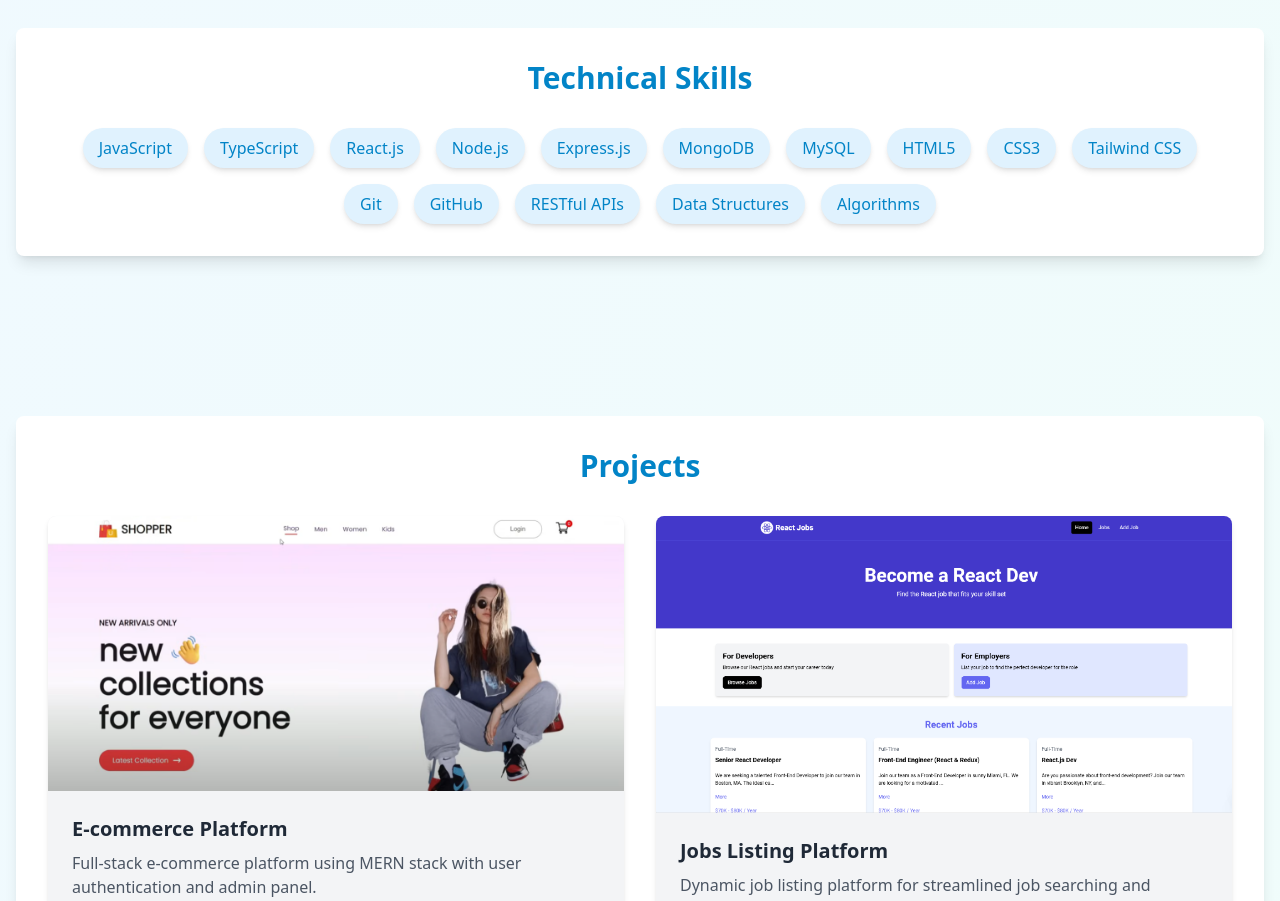
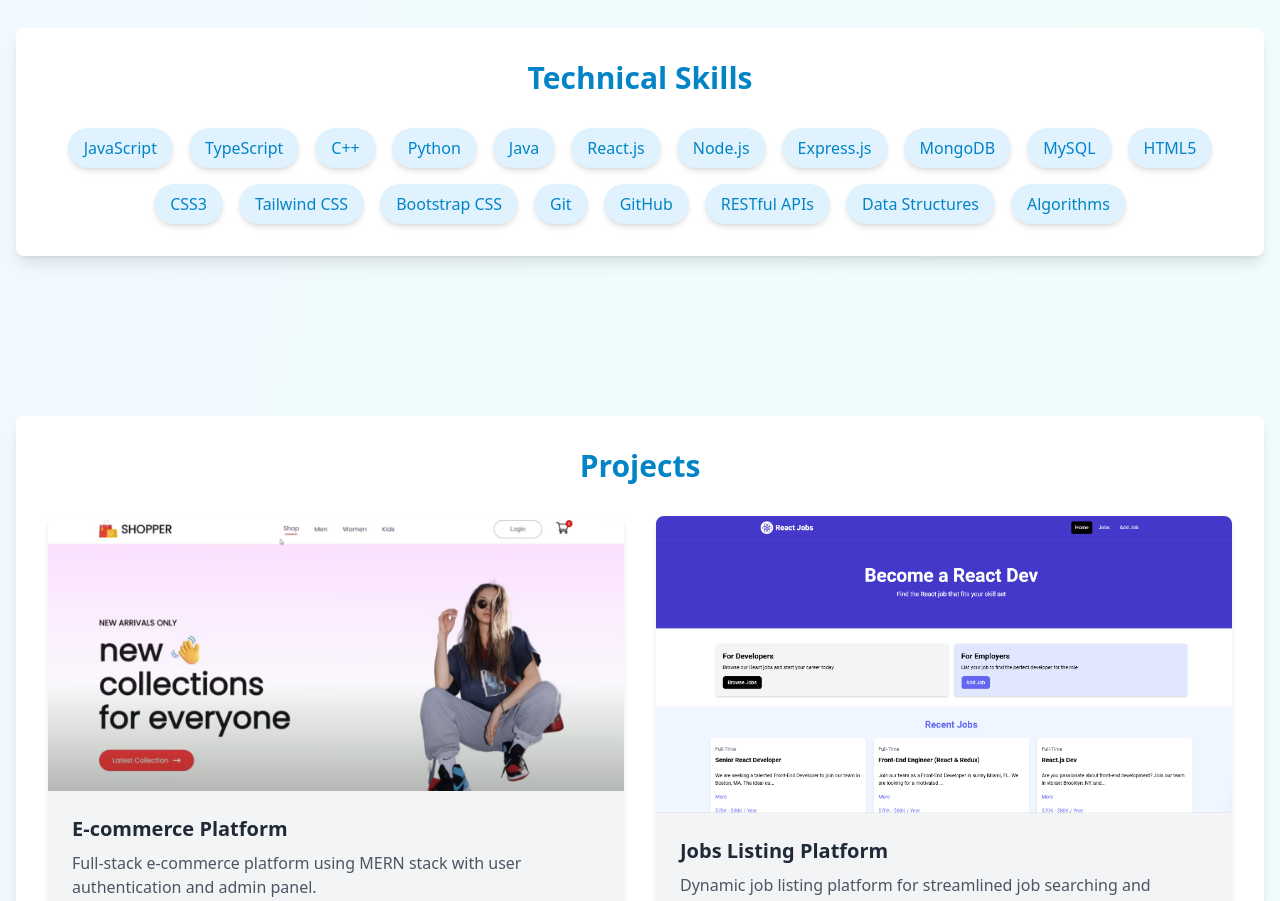
Before and after one commit to VRH7733/Portfolio-3, a React (Vite) app: page / in a window 1280 px wide. Shown: the part 1360-2261 px from the top of the page. Built offline with nearby package versions, Linux system fonts and the light colour scheme.

Commit message:
Update Skills.tsx

```diff
--- a/src/components/Skills.tsx
+++ b/src/components/Skills.tsx
@@ -1,8 +1,8 @@
 import { motion } from 'framer-motion'
 
 const skills: string[] = [
-  'JavaScript', 'TypeScript', 'React.js', 'Node.js', 'Express.js',
-  'MongoDB', 'MySQL', 'HTML5', 'CSS3', 'Tailwind CSS',
+  'JavaScript', 'TypeScript', 'C++', 'Python' , 'Java' , 'React.js', 'Node.js', 'Express.js',
+  'MongoDB', 'MySQL', 'HTML5', 'CSS3', 'Tailwind CSS', 'Bootstrap CSS',
   'Git', 'GitHub', 'RESTful APIs', 'Data Structures', 'Algorithms'
 ]
 
```
